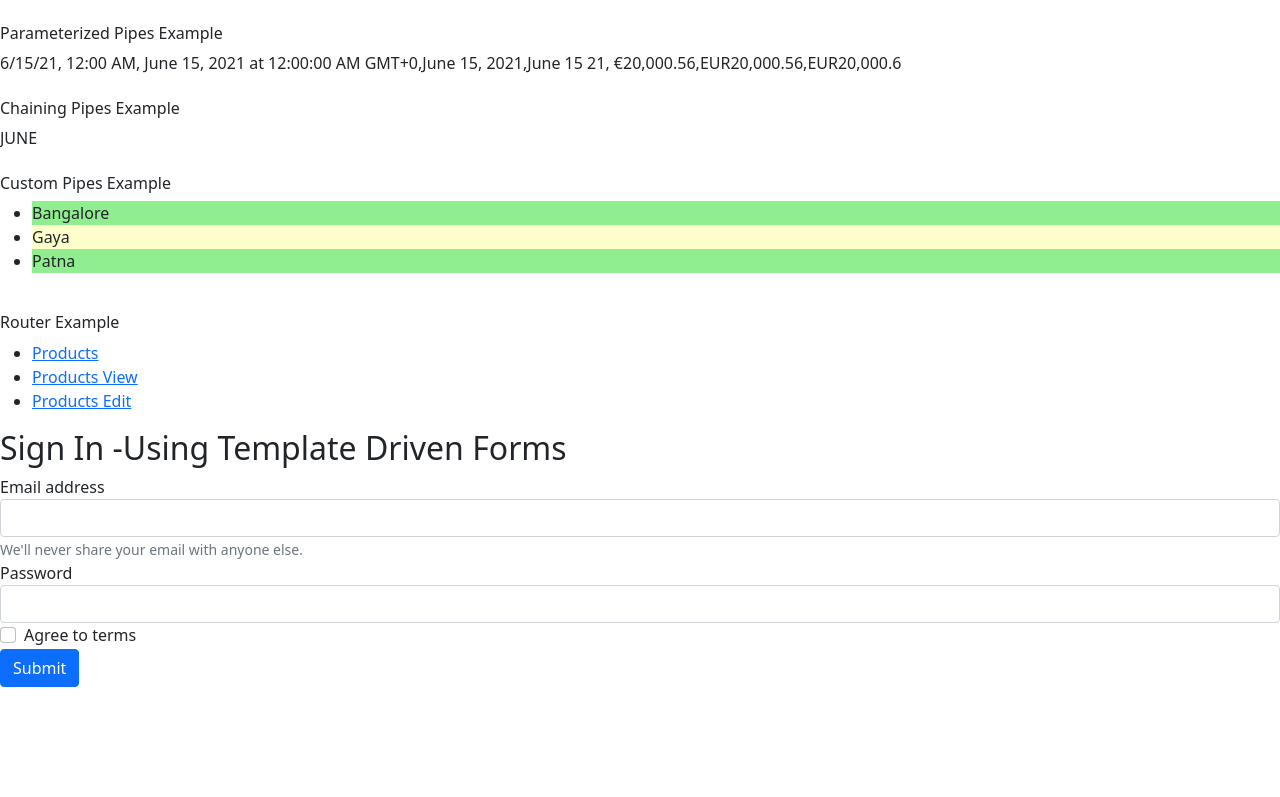
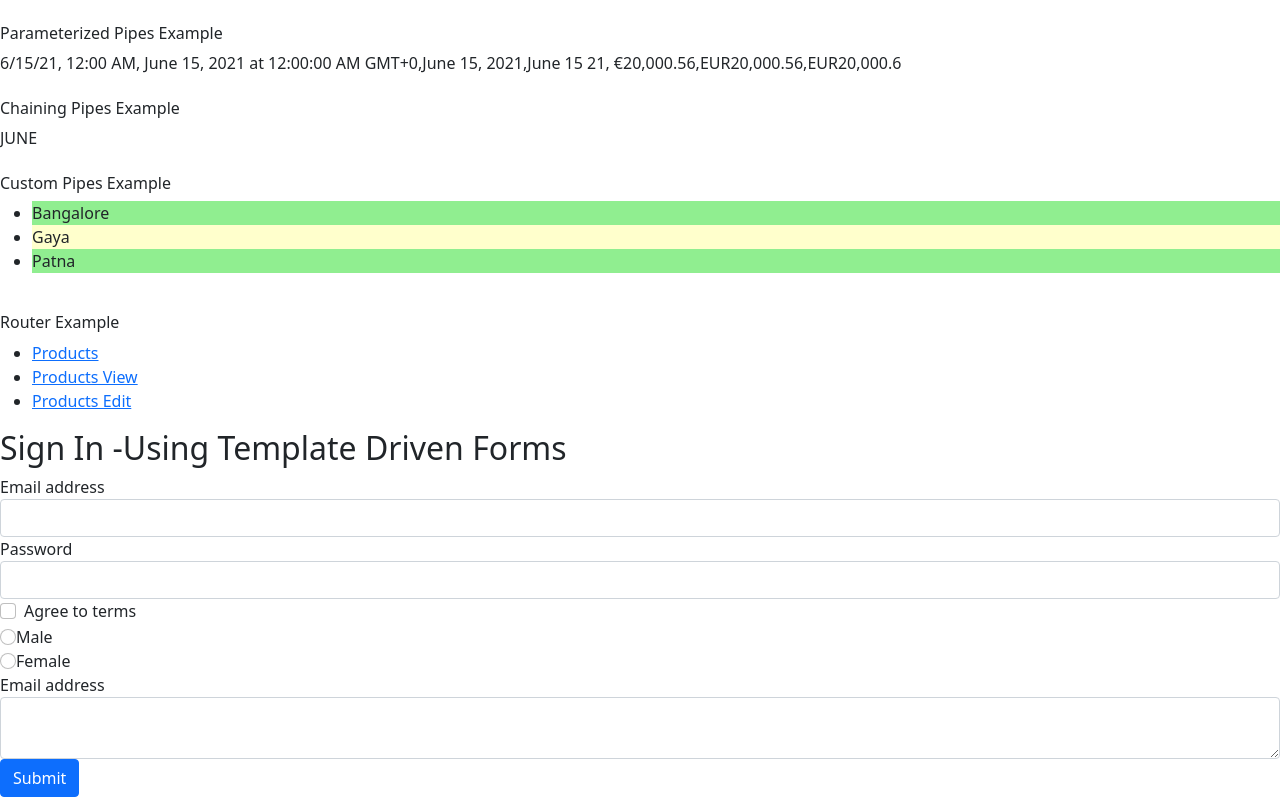
Before and after one commit to SujeetGupta13/angular9, an Angular app: page /signin in a window 1280 px wide. Shown: the part 1601-2398 px from the top of the page. Before the commit the page ends 2288 px from the top, so only its background shows below. Built offline with nearby package versions, Linux system fonts and the light colour scheme.

Commit message:
Template driven forms

```diff
--- a/src/app/signin/signin.component.html
+++ b/src/app/signin/signin.component.html
@@ -1,17 +1,30 @@
 <h2>Sign In -Using Template Driven Forms</h2>
-<form>
+<form #signInForm="ngForm" (ngSubmit)="loginUser(signInForm);">
     <div class="form-group">
       <label for="exampleInputEmail1">Email address</label>
-      <input type="email" class="form-control" id="exampleInputEmail1" aria-describedby="emailHelp">
-      <small id="emailHelp" class="form-text text-muted">We'll never share your email with anyone else.</small>
+      <input type="email" class="form-control" id="exampleInputEmail1" aria-describedby="emailHelp" name="emailAddressField" ngModel>
+      <!-- <small id="emailHelp" class="form-text text-muted">We'll never share your email with anyone else.</small> -->
     </div>
     <div class="form-group">
       <label for="exampleInputPassword1">Password</label>
-      <input type="password" class="form-control" id="exampleInputPassword1">
+      <input type="password" class="form-control" id="exampleInputPassword1" name="passwordField" ngModel>
     </div>
     <div class="form-group form-check">
-      <input type="checkbox" class="form-check-input" id="exampleCheck1">
+      <input type="checkbox" class="form-check-input" id="exampleCheck1" name="termsField" ngModel>
       <label class="form-check-label" for="exampleCheck1">Agree to terms</label>
+    </div>
+    <div class="form-group">
+        <input type="radio" class="form-check-input" id="genderField" value="male" name="genderField" ngModel>
+        <label class="form-check-label" for="exampleCheck1">Male</label>
+    </div>
+    <div class="form-group">
+        <input type="radio" class="form-check-input" id="genderField" value="female" name="genderField" ngModel>
+        <label class="form-check-label" for="exampleCheck1">Female</label>
+    </div>
+    <div class="form-group">
+        <label for="exampleInputEmail1">Email address</label>
+        <textarea class="form-control" id="exampleInputEmail1" aria-describedby="emailHelp" name="notesField" ngModel>
+        </textarea>
     </div>
     <button type="submit" class="btn btn-primary">Submit</button>
   </form>
--- a/src/app/signin/signin.component.ts
+++ b/src/app/signin/signin.component.ts
@@ -1,4 +1,5 @@
 import { Component, OnInit } from '@angular/core';
+import { NgForm } from '@angular/forms';
 
 @Component({
   selector: 'app-signin',
@@ -12,4 +13,8 @@ export class SigninComponent implements OnInit {
   ngOnInit(): void {
   }
 
+  loginUser(signInForm : NgForm){
+    console.log(signInForm);
+    console.log(signInForm.value.emailAddressField); // extracting the email address
+  }
 }
```
